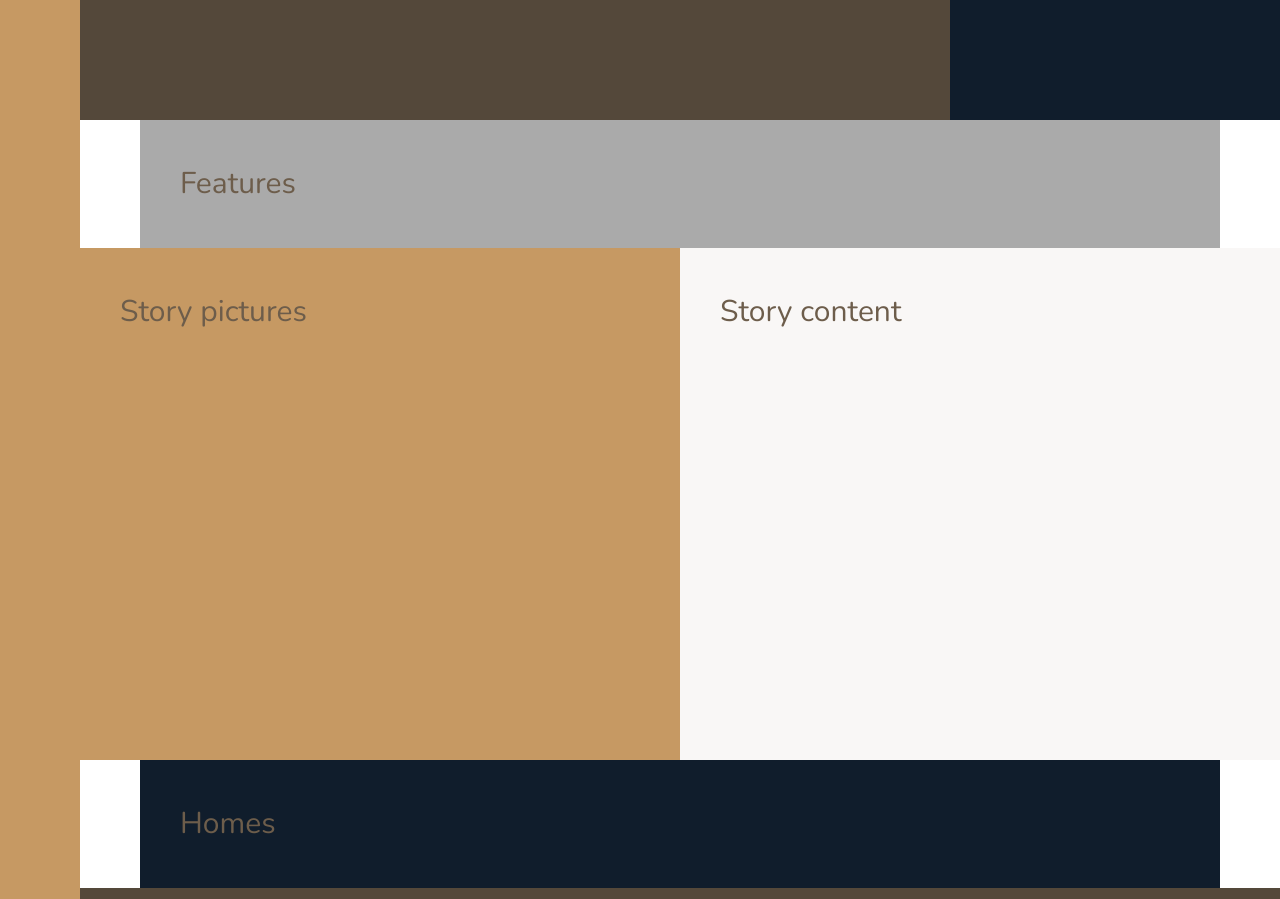
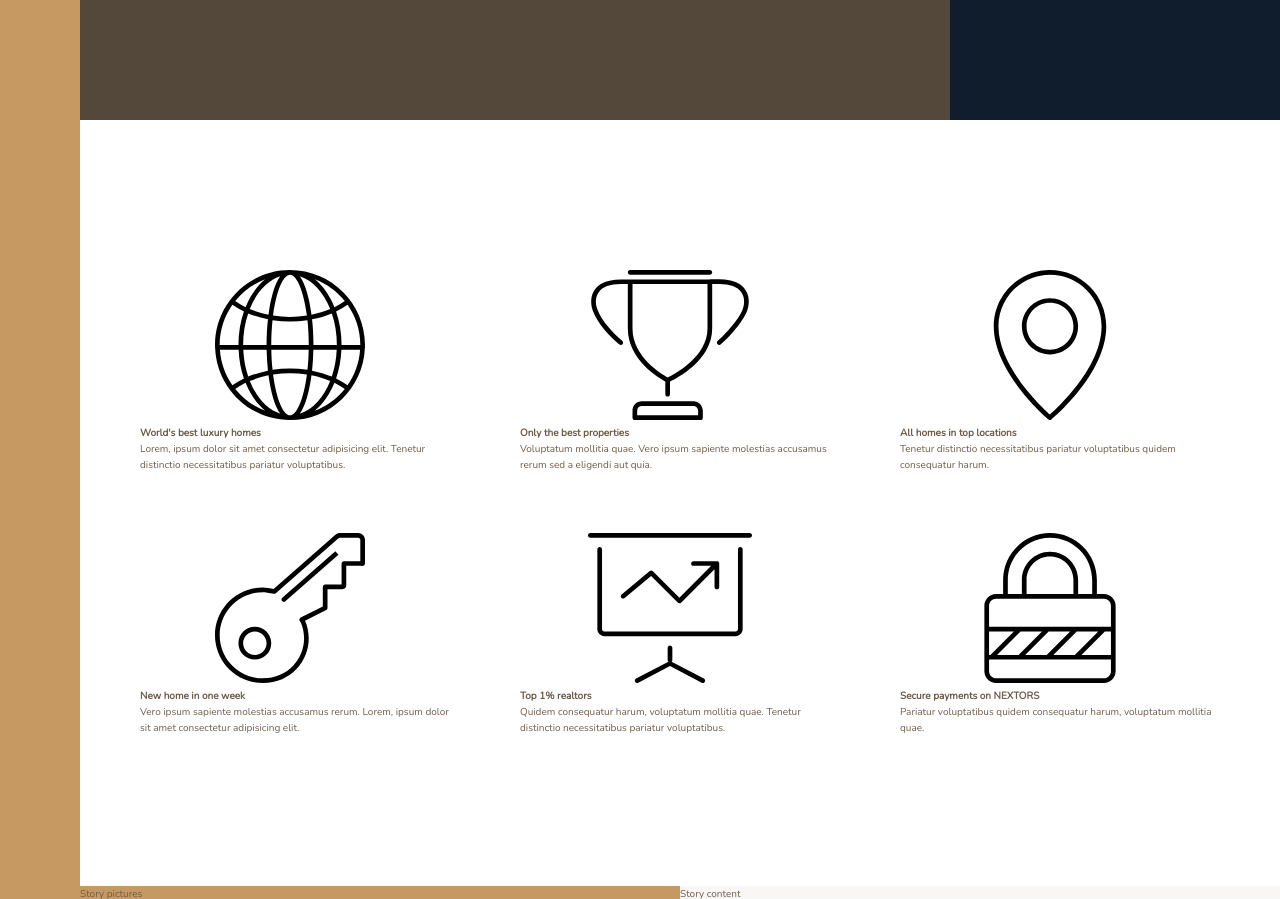
Before and after one commit to jsi-webdev/Nexter_Grid_Project, a website: page index.html in a window 1280 px wide. Shown: the part 520-1419 px from the top of the page. Drawn offline with nearby package versions, Linux system fonts and the light colour scheme.

Commit message:
#3 FEATURE SECTION - GRID LAYOUT & set HTML elements

```diff
--- a/index.html
+++ b/index.html
@@ -15,32 +15,75 @@
     <title>nexter &mdash; your home, your freedom</title>
   </head>
   <body class="container">
-    <div class="sidebar">
-        Sidebar
-    </div>
-    <header class="header">
-        Header
-    </header>
-    <div class="realtors">
-        Top 3 realtors
-    </div>
+    <div class="sidebar">Sidebar</div>
+    <header class="header">Header</header>
+    <div class="realtors">Top 3 realtors</div>
     <section class="features">
-        Features
+      <div class="feature">
+        <svg class="feature__icon">
+          <use xlink:href="img/sprite.svg#icon-global"></use>
+        </svg>
+        <h4 class="heading-4">World's best luxury homes</h4>
+        <p class="feature__text">
+          Lorem, ipsum dolor sit amet consectetur adipisicing elit. Tenetur
+          distinctio necessitatibus pariatur voluptatibus.
+        </p>
+      </div>
+      <div class="feature">
+        <svg class="feature__icon">
+          <use xlink:href="img/sprite.svg#icon-trophy"></use>
+        </svg>
+        <h4 class="heading-4">Only the best properties</h4>
+        <p class="feature__text">
+          Voluptatum mollitia quae. Vero ipsum sapiente molestias accusamus
+          rerum sed a eligendi aut quia.
+        </p>
+      </div>
+      <div class="feature">
+        <svg class="feature__icon">
+          <use xlink:href="img/sprite.svg#icon-map-pin"></use>
+        </svg>
+        <h4 class="heading-4">All homes in top locations</h4>
+        <p class="feature__text">
+          Tenetur distinctio necessitatibus pariatur voluptatibus quidem
+          consequatur harum.
+        </p>
+      </div>
+      <div class="feature">
+        <svg class="feature__icon">
+          <use xlink:href="img/sprite.svg#icon-key"></use>
+        </svg>
+        <h4 class="heading-4">New home in one week</h4>
+        <p class="feature__text">
+          Vero ipsum sapiente molestias accusamus rerum. Lorem, ipsum dolor sit
+          amet consectetur adipisicing elit.
+        </p>
+      </div>
+      <div class="feature">
+        <svg class="feature__icon">
+          <use xlink:href="img/sprite.svg#icon-presentation"></use>
+        </svg>
+        <h4 class="heading-4">Top 1% realtors</h4>
+        <p class="feature__text">
+          Quidem consequatur harum, voluptatum mollitia quae. Tenetur distinctio
+          necessitatibus pariatur voluptatibus.
+        </p>
+      </div>
+      <div class="feature">
+        <svg class="feature__icon">
+          <use xlink:href="img/sprite.svg#icon-lock"></use>
+        </svg>
+        <h4 class="heading-4">Secure payments on NEXTORS</h4>
+        <p class="feature__text">
+          Pariatur voluptatibus quidem consequatur harum, voluptatum mollitia
+          quae.
+        </p>
+      </div>
     </section>
-    <div class="story__pictures">
-        Story pictures
-    </div>
-    <div class="story__content">
-        Story content
-    </div>
-    <section class="homes">
-        Homes
-    </section>
-    <section class="gallery">
-        Gallery
-    </section>
-    <footer class="footer">
-        Footer
-    </footer>
+    <div class="story__pictures">Story pictures</div>
+    <div class="story__content">Story content</div>
+    <section class="homes">Homes</section>
+    <section class="gallery">Gallery</section>
+    <footer class="footer">Footer</footer>
   </body>
 </html>
--- a/sass/_base.scss
+++ b/sass/_base.scss
@@ -44,8 +44,4 @@ body {
     ) [center-start] repeat(8, [col-start] minmax(min-content, 14rem) [col-end])
     [center-end] minmax(6rem, 1fr) [full-end];
 
-  & > * {
-    padding: 4rem;
-    font-size: 3rem;
-  }
 }
--- a/sass/_features.scss
+++ b/sass/_features.scss
@@ -1,4 +1,8 @@
 .features {
-  background-color: $color-grey-light-2;
   grid-column: center-start / center-end;
+
+  margin: 15rem 0;
+  display: grid;
+  grid-template-columns: repeat(3, 1fr);
+  grid-gap: 6rem;
 }
```
Also changed, not shown: css/style.css.
